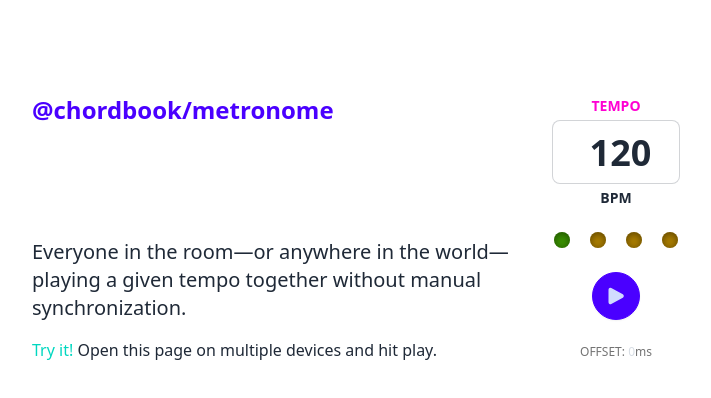
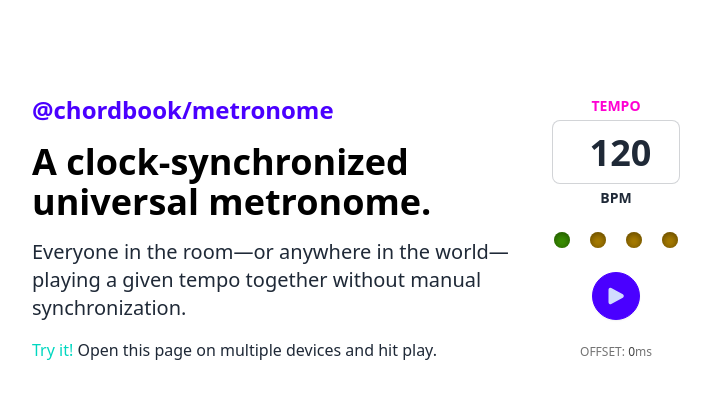
Before and after one commit to chordbook/metronome, a website built with Vite: page index.html in a window 1280 px wide. Shown: the part 84-482 px from the top of the page, without its empty margins (284-995 px from the left). Built offline with nearby package versions, Linux system fonts and the light colour scheme; no server answers.

Commit message:
Fix for light mode

```diff
--- a/index.html
+++ b/index.html
@@ -31,7 +31,7 @@
         <div class="hero-content flex-col lg:flex-row p-5 md:p-10 gap-5 md:gap-10">
           <div class="text-center lg:text-left max-w-[30rem] flex flex-col gap-4">
             <a href="https://github.com/chordbook/metronome" class="link-primary font-bold text-2xl">@chordbook/metronome</a>
-            <h1 class="text-4xl font-bold text-white">
+            <h1 class="text-4xl font-bold text-black dark:text-white">
               A clock-synchronized universal metronome.
             </h1>
             <p class="text-xl">
@@ -75,7 +75,7 @@
 
               <div class="text-xs text-neutral-500">
                 <span class="uppercase">Offset:</span>
-                <span class="text-neutral-content" id="offset">0</span>ms
+                <span class="text-neutral-700 dark:text-neutral-300" id="offset">0</span>ms
               </div>
             </div>
           </div>
```
